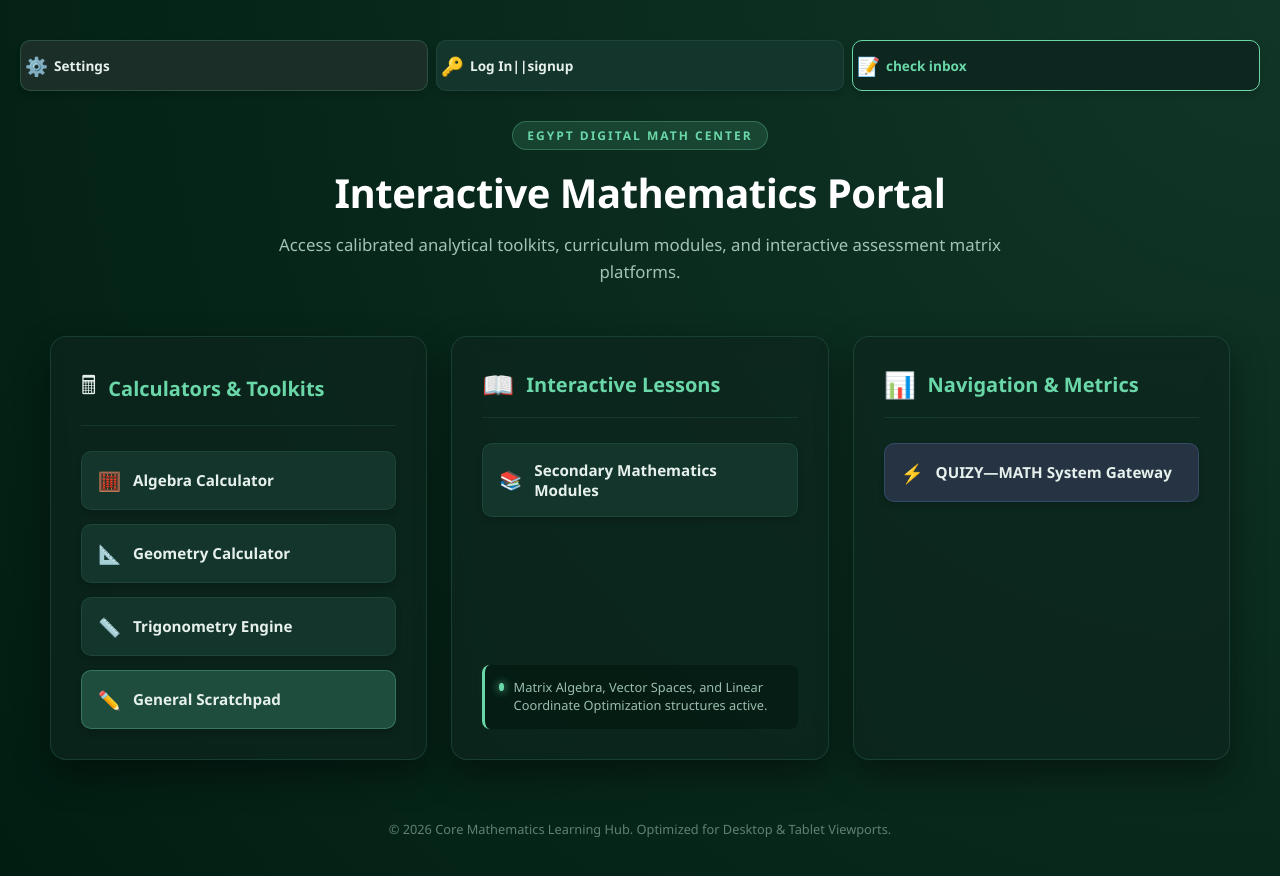
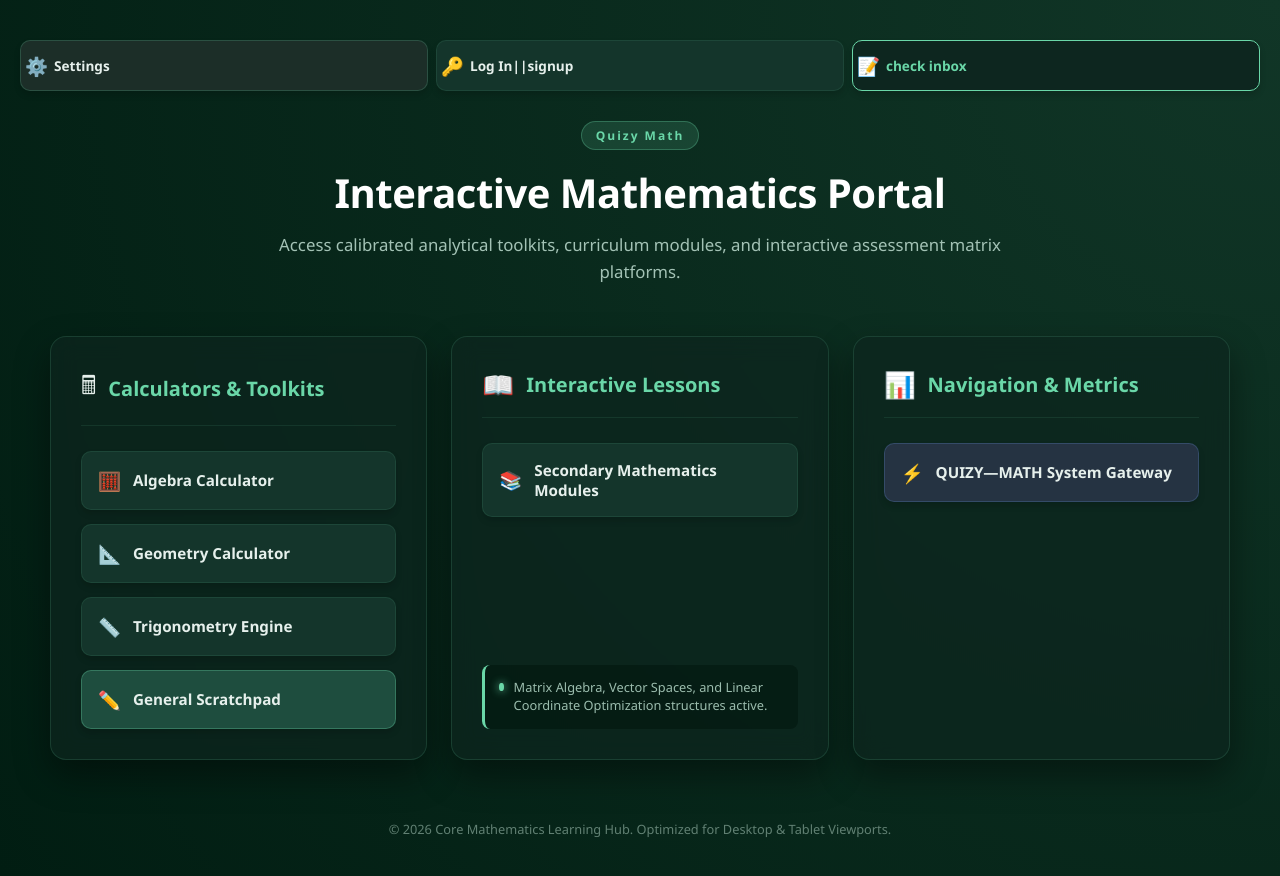
Before and after one commit to doaaa1901-ship-it/QuizyMath, a website: page public/startpage.html in a window 1280 px wide. Drawn offline with Linux system fonts and the light colour scheme.

Commit message:
nothing new , no need to know

```diff
--- a/public/startpage.html
+++ b/public/startpage.html
@@ -24,7 +24,7 @@
 </div>
     <!-- HERO DASHBOARD HEADER -->
     <header class="main-header">
-        <div class="header-badge">EGYPT DIGITAL MATH CENTER</div>
+        <div class="header-badge">Quizy Math</div>
         <h1>Interactive Mathematics Portal</h1>
         <p>Access calibrated analytical toolkits, curriculum modules, and interactive assessment matrix platforms.</p>
     </header>
```
Also changed, not shown: public/index.html (+1 -0 lines).
